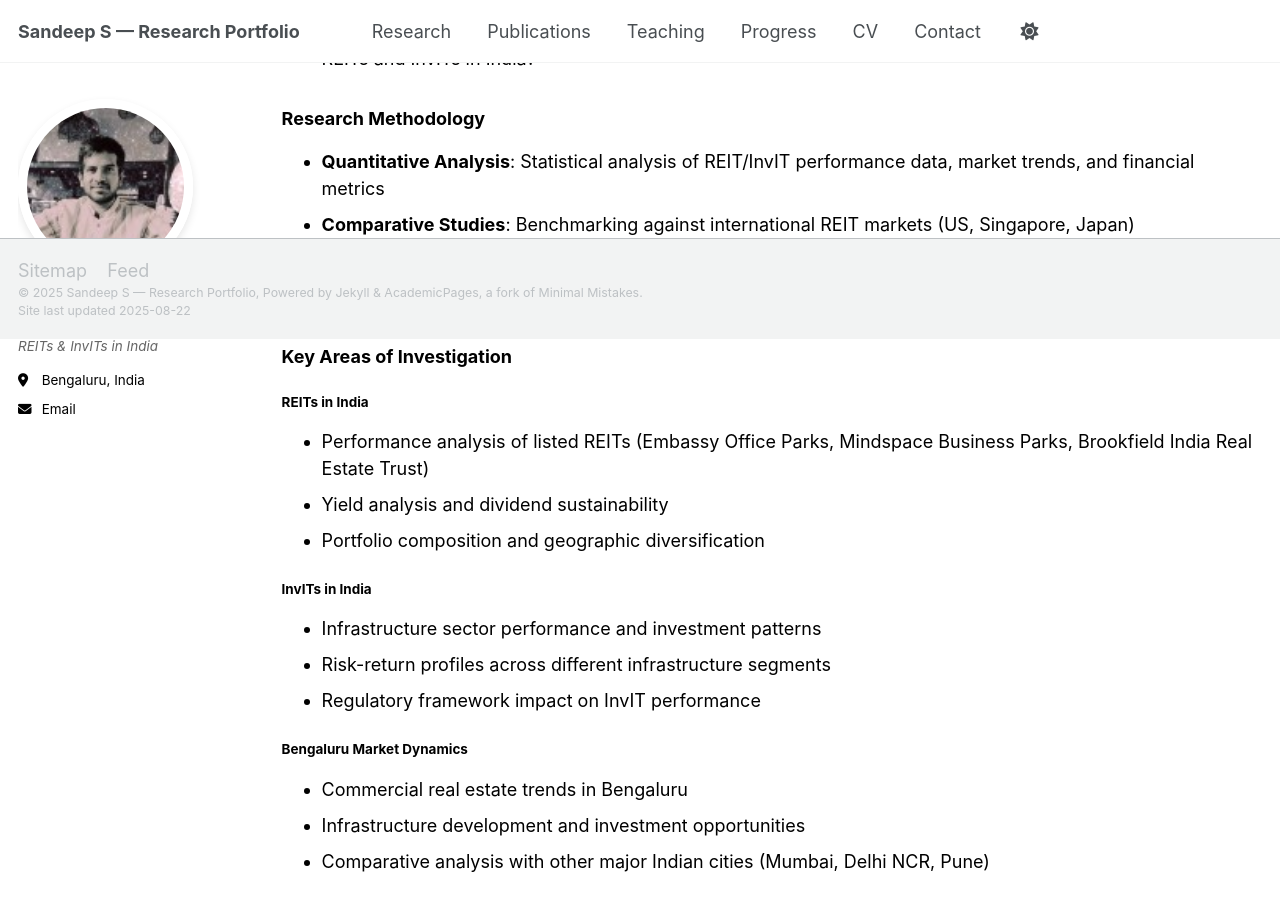
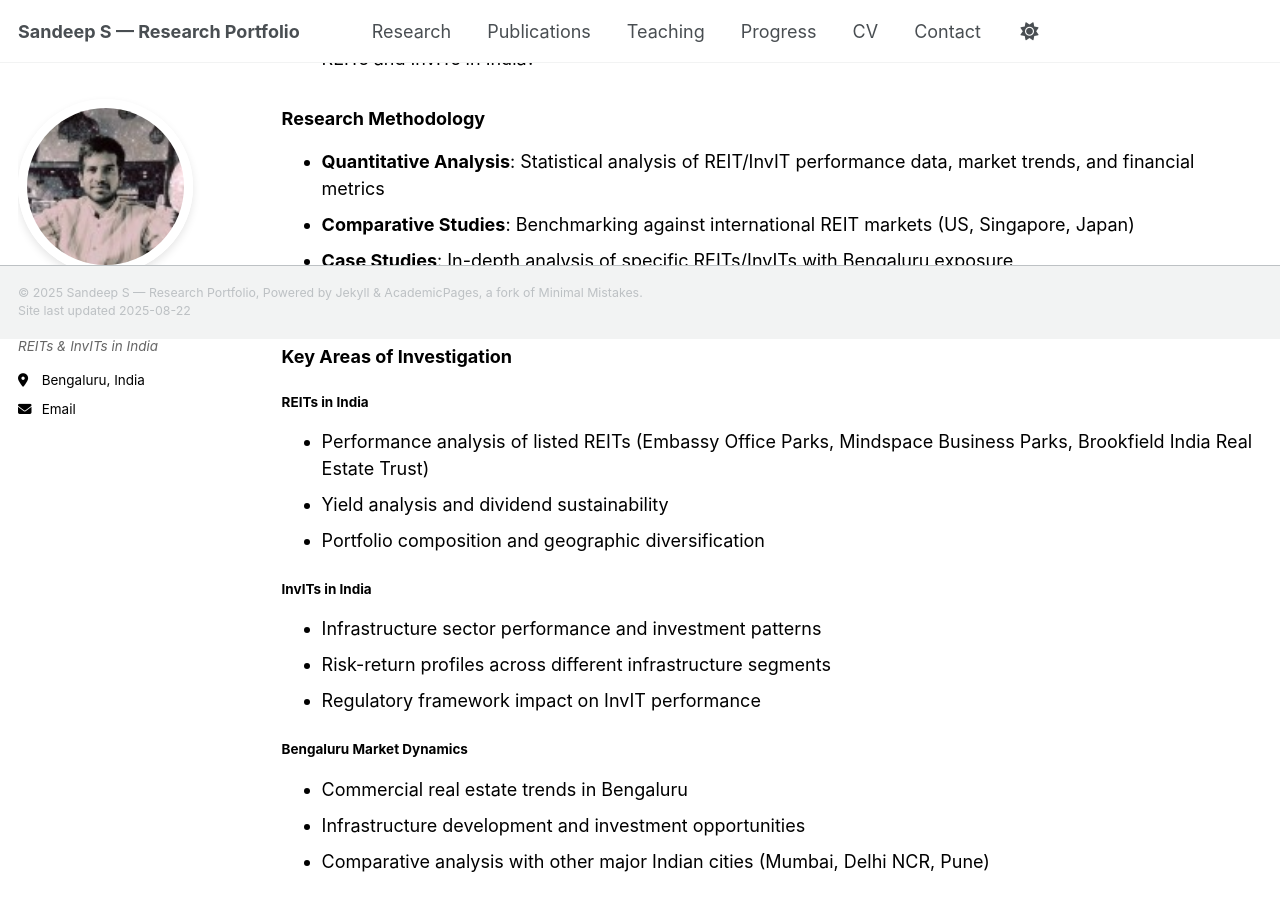
Before and after one commit to SanKabira/sandeep-research-portfolio, a Jekyll site: the page built from _pages/research.md, in a window 1280 px wide and 900 px high, scrolled down 561 px. Built offline with Jekyll 4.4.1, drawn with Linux system fonts in a browser that asks for light colours; a script that is not in the unit is left out.

Commit message:
feat(home): add Sitemap link under closing quote; remove duplicate sitemap/feed from footer

```diff
--- a/_includes/footer.html
+++ b/_includes/footer.html
@@ -1,11 +1,6 @@
 {% include base_path %}
 
 
-<div class="page__footer-custom">
-  <a href="{{ '/sitemap.xml' | relative_url }}">Sitemap</a>
-  &nbsp;&nbsp;
-  <a href="{% if site.atom_feed.path %}{{ site.atom_feed.path }}{% else %}{{ '/feed.xml' | relative_url }}{% endif %}">Feed</a>
-</div>
 <div class="page__footer-copyright">
   &copy; {{ site.time | date: '%Y' }} {{ site.title }}, Powered by <a href="http://jekyllrb.com" rel="nofollow">Jekyll</a> &amp; <a href="https://github.com/academicpages/academicpages.github.io">AcademicPages</a>, a fork of <a href="https://mademistakes.com/work/minimal-mistakes-jekyll-theme/" rel="nofollow">Minimal Mistakes</a>.<br />
   Site last updated {{ site.time | date: '%Y-%m-%d' }}
```
Also changed, not shown: index.md (+2 -0 lines).
